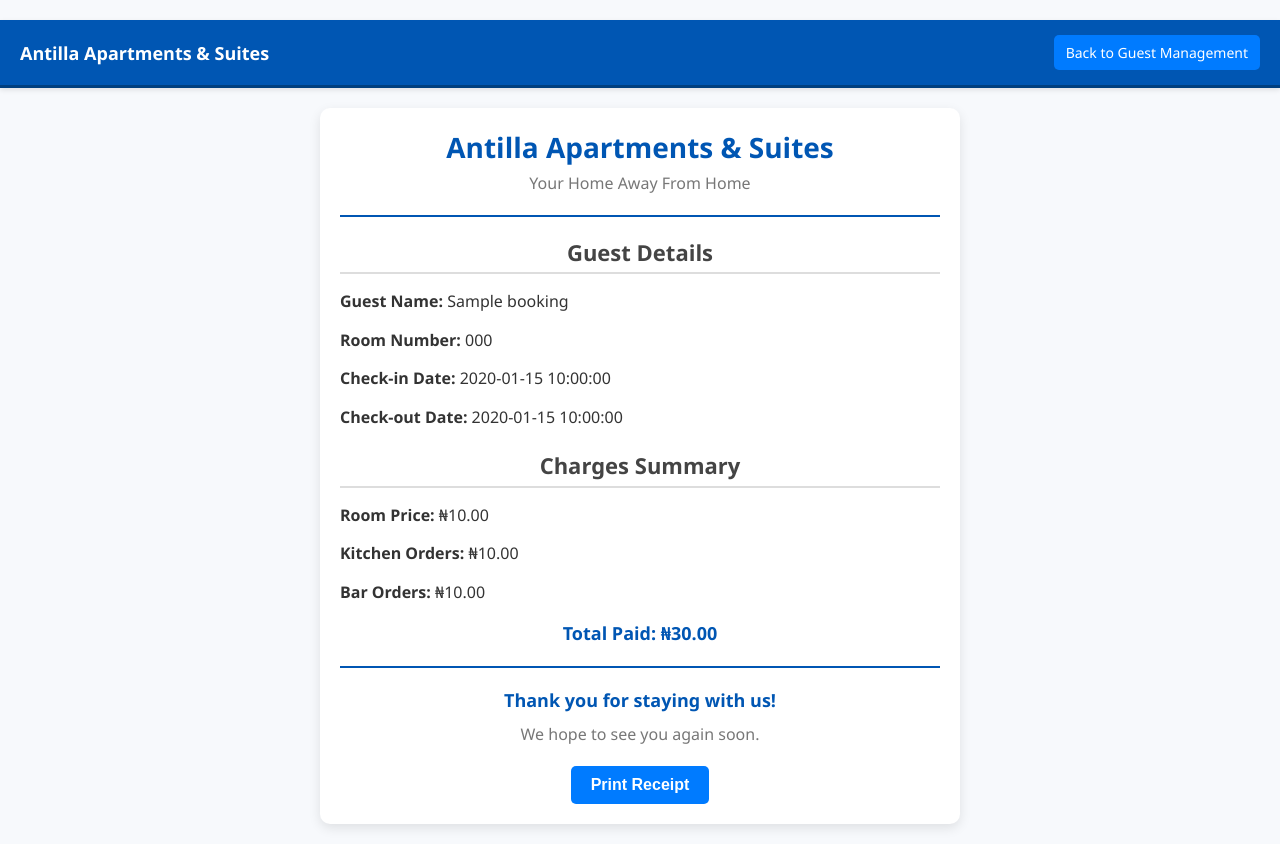
After one commit to successdanesy/hotel2, a PHP site: page /receipt.php?guest_id=1 in a window 1280 px wide. The commit adds this page. Run offline with PHP 8.4, Linux system fonts and the light colour scheme; the visitor is signed in with stand-in values (Sample User, id 1); tables that the repository leaves empty or names only in its code hold one stand-in row (values such as "Sample post").

Commit message:
added receipt details, and a view button for the guest management details that leads to the receipt.

```diff
--- /dev/null
+++ b/receipt.css
@@ -0,0 +1,177 @@
+/* Global Styles */
+body {
+    font-family: 'Segoe UI', Tahoma, Geneva, Verdana, sans-serif;
+    margin: 0;
+    background-color: #f7f9fc;
+    padding: 20px;
+    display: flex;
+    flex-direction: column;
+    align-items: center;
+    min-height: 80vh;
+}
+
+/* Header with Back Button */
+.page-header {
+    display: flex;
+    justify-content: space-between;
+    align-items: center;
+    background-color: #0056b3;
+    color: #fff;
+    padding: 10px 20px;
+    width: 100%;
+    box-shadow: 0 2px 5px rgba(0, 0, 0, 0.1);
+    margin-bottom: 20px;
+    position: relative;
+}
+
+.page-header h1 {
+    font-size: 20px;
+    margin: 0;
+}
+
+.back-button {
+    background: #fff;
+    color: #0056b3;
+    border: none;
+    font-size: 14px;
+    padding: 8px 12px;
+    border-radius: 4px;
+    cursor: pointer;
+    transition: background-color 0.3s ease;
+}
+
+.back-button:hover {
+    background-color: #ddd;
+}
+
+/* Receipt Styling */
+.receipt {
+    max-width: 600px;
+    width: 100%;
+    padding: 20px;
+    background: #ffffff;
+    border-radius: 10px;
+    box-shadow: 0 4px 12px rgba(0, 0, 0, 0.1);
+    color: #333;
+    line-height: 1.4;
+}
+
+.header {
+    text-align: center;
+    color: #0056b3;
+    margin-bottom: 20px;
+}
+
+.header h1 {
+    font-size: 28px;
+    font-weight: bold;
+    margin: 0;
+}
+
+.header p {
+    font-size: 16px;
+    margin-top: 5px;
+    color: #777;
+}
+
+.divider {
+    border: none;
+    border-top: 2px solid #0056b3;
+    margin: 20px 0;
+}
+
+.guest-details,
+.charges {
+    margin-bottom: 20px;
+}
+
+.guest-details h2,
+.charges h3 {
+    font-size: 22px;
+    color: #444;
+    text-align: center;
+    margin-bottom: 10px;
+    border-bottom: 2px solid #ddd;
+    padding-bottom: 5px;
+}
+
+.charges .total {
+    font-size: 18px;
+    font-weight: bold;
+    color: #0056b3;
+    text-align: center;
+}
+
+.footer {
+    text-align: center;
+}
+
+.footer .thank-you {
+    font-size: 18px;
+    color: #0056b3;
+    font-weight: bold;
+    margin: 10px 0;
+}
+
+.footer .visit-again {
+    font-size: 16px;
+    color: #777;
+    margin: 5px 0;
+}
+
+.button {
+    display: inline-block;
+    margin-top: 15px;
+    padding: 10px 20px;
+    background: #007bff;
+    color: #fff;
+    font-size: 16px;
+    font-weight: bold;
+    text-decoration: none;
+    border-radius: 5px;
+    border: none;
+    cursor: pointer;
+    transition: background-color 0.3s ease;
+}
+
+.button:hover {
+    background: #0056b3;
+}
+
+
+/* Header styles */
+.page-header {
+    display: flex;
+    justify-content: space-between;
+    align-items: center;
+    padding: 15px 20px;
+    background-color: #0056b3;
+    color: #fff;
+    border-bottom: 3px solid #003f7f;
+}
+
+.page-header h1 {
+    font-size: 18px;
+    margin: 0;
+}
+
+.page-header .back-button {
+    background-color: #007bff;
+    color: #fff;
+    text-decoration: none;
+    font-size: 14px;
+    padding: 8px 12px;
+    border-radius: 5px;
+    transition: background-color 0.3s;
+}
+
+.page-header .back-button:hover {
+    background-color: #003f7f;
+}
+
+/* Print-specific styles */
+@media print {
+    .page-header, .button {
+        display: none; /* Hide header and buttons during print */
+    }
+}
--- /dev/null
+++ b/receipt.php
@@ -0,0 +1,90 @@
+<?php
+session_start();
+include('db_connect.php');
+
+if (!isset($_GET['guest_id'])) {
+    die("Guest ID not provided.");
+}
+
+$guest_id = $conn->real_escape_string($_GET['guest_id']);
+
+// Fetch guest details
+$query = "
+    SELECT b.guest_name, b.guest_id, b.room_number, b.checkin_date, b.checkout_date,
+           r.weekday_price, r.weekend_price,
+           (SELECT IFNULL(SUM(k.total_amount), 0)
+            FROM kitchen_orders k
+            WHERE k.room_number = b.room_number AND k.guest_id = b.guest_id) AS kitchen_order_total,
+           (SELECT IFNULL(SUM(bar.total_amount), 0)
+            FROM bar_orders bar
+            WHERE bar.room_number = b.room_number AND bar.guest_id = b.guest_id) AS bar_order_total
+    FROM bookings b
+    LEFT JOIN rooms r ON b.room_number = r.room_number
+    WHERE b.guest_id = '$guest_id'";
+
+$result = $conn->query($query);
+
+if (!$result || $result->num_rows === 0) {
+    die("No guest found with the provided ID.");
+}
+
+$guest = $result->fetch_assoc();
+
+// Calculate total charges
+$checkin_day = date('w', strtotime($guest['checkin_date']));
+$is_weekend = ($checkin_day == 5 || $checkin_day == 6 || $checkin_day == 0);
+$room_price = $is_weekend ? $guest['weekend_price'] : $guest['weekday_price'];
+
+$total_paid = $room_price + $guest['kitchen_order_total'] + $guest['bar_order_total'];
+?>
+<!DOCTYPE html>
+<html lang="en">
+<head>
+    <meta charset="UTF-8">
+    <meta name="viewport" content="width=device-width, initial-scale=1.0">
+    <title>Receipt - Antilla Apartments & Suites</title>
+    <link rel="stylesheet" href="receipt.css">
+</head>
+<body>
+    <!-- Page Header -->
+    <div class="page-header">
+        <h1>Antilla Apartments & Suites</h1>
+        <a href="guest_management.php" class="back-button">Back to Guest Management</a>
+    </div>
+
+    <div class="receipt">
+        <div class="header">
+            <h1>Antilla Apartments & Suites</h1>
+            <p>Your Home Away From Home</p>
+        </div>
+
+        <hr class="divider">
+
+        <div class="guest-details">
+            <h2>Guest Details</h2>
+            <p><strong>Guest Name:</strong> <?php echo htmlspecialchars($guest['guest_name']); ?></p>
+            <p><strong>Room Number:</strong> <?php echo htmlspecialchars($guest['room_number']); ?></p>
+            <p><strong>Check-in Date:</strong> <?php echo htmlspecialchars($guest['checkin_date']); ?></p>
+            <p><strong>Check-out Date:</strong> <?php echo htmlspecialchars($guest['checkout_date']); ?></p>
+        </div>
+
+        <!-- <hr class="divider"> -->
+
+        <div class="charges">
+            <h3>Charges Summary</h3>
+            <p><strong>Room Price:</strong> ₦<?php echo number_format($room_price, 2); ?></p>
+            <p><strong>Kitchen Orders:</strong> ₦<?php echo number_format($guest['kitchen_order_total'], 2); ?></p>
+            <p><strong>Bar Orders:</strong> ₦<?php echo number_format($guest['bar_order_total'], 2); ?></p>
+            <p class="total"><strong>Total Paid:</strong> ₦<?php echo number_format($total_paid, 2); ?></p>
+        </div>
+
+        <hr class="divider">
+
+        <div class="footer">
+            <p class="thank-you">Thank you for staying with us!</p>
+            <p class="visit-again">We hope to see you again soon.</p>
+            <button onclick="window.print();" class="button">Print Receipt</button>
+        </div>
+    </div>
+</body>
+</html>
```
Also changed, not shown: guest.css (+16 -0 lines), guest_management.php (+7 -1 lines).
